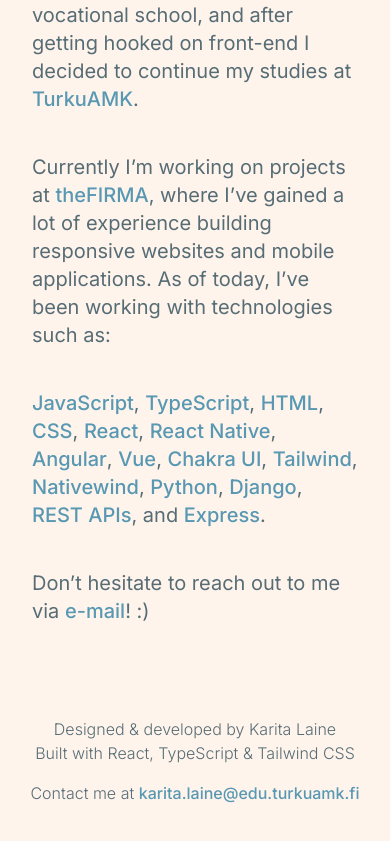
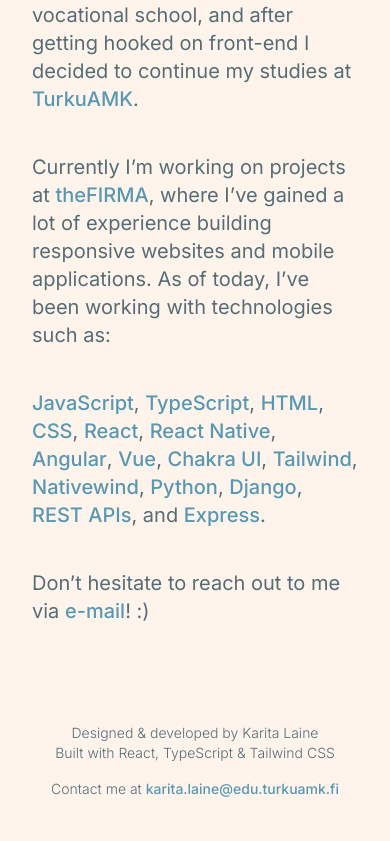
Before and after one commit to KaritaLaine/karita, a React (Vite) app in the folder karita/: page / in a window 390 px wide. Shown: the part 611-1452 px from the top of the page. Built offline with nearby package versions, Linux system fonts and the light colour scheme.

Commit message:
style: make footer text smaller on small screens

```diff
--- a/karita/src/components/wrapper/footer.tsx
+++ b/karita/src/components/wrapper/footer.tsx
@@ -5,7 +5,7 @@ export const Footer = () => {
   const location = useLocation()
   const isHomePage = location.pathname === "/"
   return (
-    <footer className="flex flex-col text-center font-light items-center h-[15rem] justify-center bg-cream pt-[2rem]">
+    <footer className="flex flex-col text-center font-light items-center h-[15rem] justify-center bg-cream pt-[2rem] text-sm md:text-base">
       <p>Designed & developed by Karita Laine</p>
       <p>Built with React, TypeScript & Tailwind CSS</p>
       <p className="mt-[1rem]">
--- a/karita/src/index.css
+++ b/karita/src/index.css
@@ -16,5 +16,5 @@ html {
 html,
 body {
   height: 100%;
-  overscroll-behavior-y: none;
+  overscroll-behavior-y: contain;
 }
```
